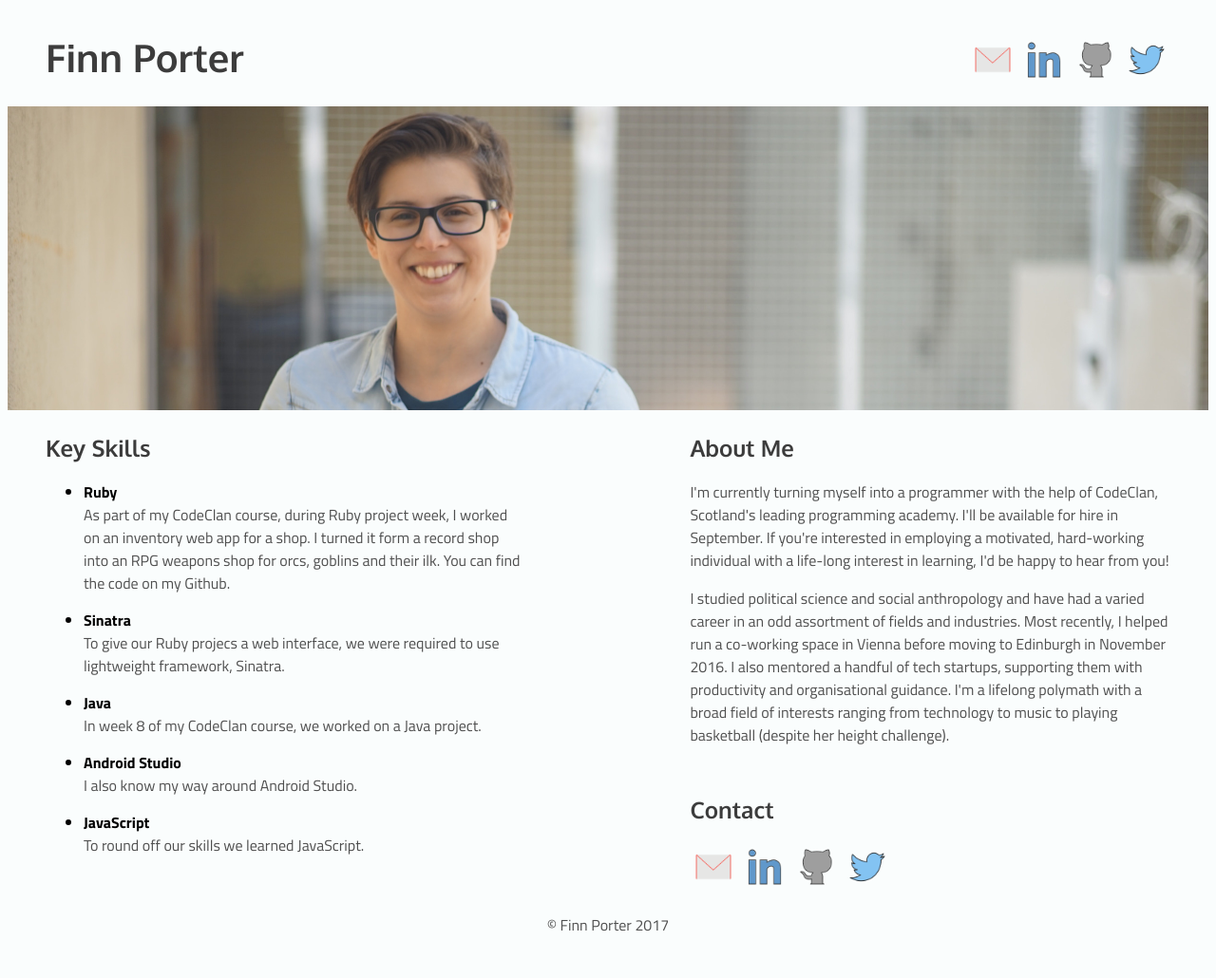
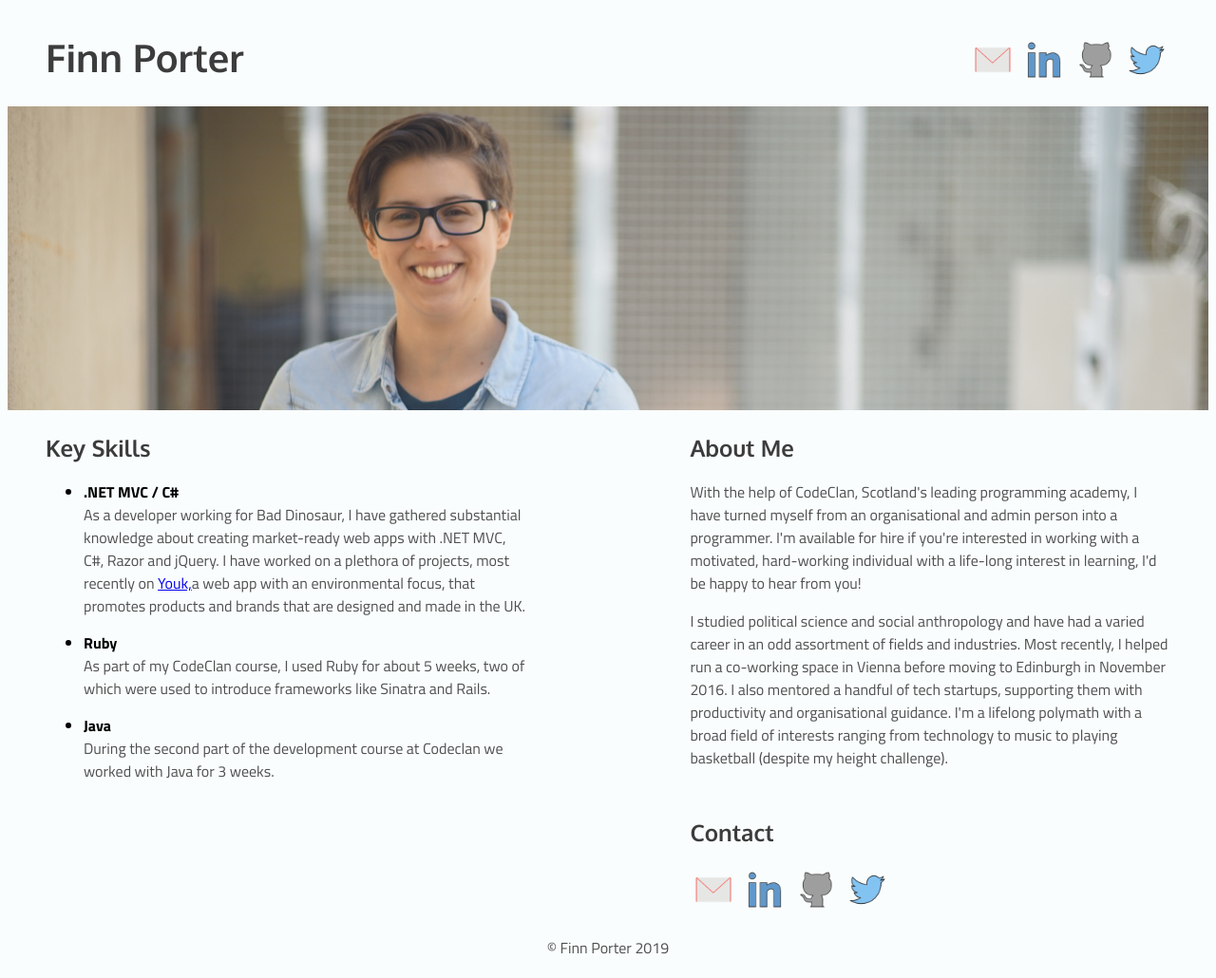
Before and after one commit to finnporter/finnporter, a plain HTML site: page index.html in a window 1280 px wide. Shown: the whole page at 95% size. Before the commit the page ends 1006 px from the top, so only its background shows below. Drawn offline with Linux system fonts and the light colour scheme.

Commit message:
copy changes

```diff
--- a/index.html
+++ b/index.html
@@ -1,7 +1,7 @@
 <!DOCTYPE html>
 <html lang="en-FB">
 <head>
-  <meta charset="utf-8" name="description" content="Finn Porter, junior developer for hire.">
+  <meta charset="utf-8" name="description" content="Finn Porter, developer for hire.">
   <meta name="author" content="Finn Porter">
   <meta name="viewport" content="width=device-width, initial-scale=1.0">
   <link rel="stylesheet" type="text/css" href="style.css">
@@ -16,7 +16,7 @@
     </div>
 
     <div class="box" id="social">
-      <a href="mailto:finn@finnporter.com?subject=Website%20Inquiry" target="_blank"><img class="icon" src="img/ico/Gmail.png"></a>
+      <a href="mailto:iamfinnporter@gmail.com?subject=Website%20Inquiry" target="_blank"><img class="icon" src="img/ico/Gmail.png"></a>
       <a href="https://www.linkedin.com/in/finnporter/" target="_blank"><img class="icon" src="img/ico/LinkedIn.png"></a>
       <a href="https://github.com/finnporter" target="_blank"><img class="icon" src="img/ico/Github.png"></a>
       <a href="https://twitter.com/finnporter" target="_blank"><img class="icon" src="img/ico/Twitter.png"></a>
@@ -32,16 +32,16 @@
       <div class="box">
         <h2>Key Skills</h2>
         <ul>
+          <li>.NET MVC / C#</li>
+          <p class="skills">As a developer working for Bad Dinosaur, I have gathered substantial knowledge about creating market-ready web apps
+             with .NET MVC, C#, Razor and jQuery. I have worked on a plethora of projects, most recently on
+              <a href="https://goyouk.com">Youk,</a>a web app with an environmental focus, that promotes products and brands
+              that are designed and made in the UK.</p>
           <li>Ruby</li>
-          <p class="skills">As part of my CodeClan course, during Ruby project week, I worked on an inventory web app for a shop. I turned it form a record shop into an RPG weapons shop for orcs, goblins and their ilk. You can find the code on my Github.</p>
-          <li>Sinatra</li>
-          <p class="skills">To give our Ruby projecs a web interface, we were required to use lightweight framework, Sinatra. </p>
+          <p class="skills">As part of my CodeClan course, I used Ruby for about 5 weeks, two of which were used to introduce
+             frameworks like Sinatra and Rails.</p>
           <li>Java</li>
-          <p class="skills">In week 8 of my CodeClan course, we worked on a Java project.</p>
-          <li>Android Studio</li>
-          <p class="skills">I also know my way around Android Studio.</p>
-          <li>JavaScript</li>
-          <p class="skills">To round off our skills we learned JavaScript.</p>
+          <p class="skills">During the second part of the development course at Codeclan we worked with Java for 3 weeks.</p>
         </ul>
       </div>
     </div>
@@ -49,8 +49,14 @@
     <div id="col2">
       <div class="box">
         <h2>About Me</h2>
-        <p>I'm currently turning myself into a programmer with the help of CodeClan, Scotland's leading programming academy. I'll be available for hire in September. If you're interested in employing a motivated, hard-working individual with a life-long interest in learning, I'd be happy to hear from you!</p>
-        <p>I studied political science and social anthropology and have had a varied career in an odd assortment of fields and industries. Most recently, I helped run a co-working space in Vienna before moving to Edinburgh in November 2016. I also mentored a handful of tech startups, supporting them with productivity and organisational guidance. I'm a lifelong polymath with a broad field of interests ranging from technology to music to playing basketball (despite her height challenge).</p>
+        <p>With the help of CodeClan, Scotland's leading programming academy, I have turned myself from an organisational and admin person into a programmer.
+          I'm available for hire if you're interested in working with a motivated, hard-working individual with a
+          life-long interest in learning, I'd be happy to hear from you!</p>
+        <p>I studied political science and social anthropology and have had
+          a varied career in an odd assortment of fields and industries. Most recently,
+          I helped run a co-working space in Vienna before moving to Edinburgh in November 2016.
+          I also mentored a handful of tech startups, supporting them with productivity and organisational guidance.
+          I'm a lifelong polymath with a broad field of interests ranging from technology to music to playing basketball (despite my height challenge).</p>
       </div>
       <div class="box" id="contact">
         <h2>Contact</h2>
@@ -63,7 +69,7 @@
 
   </div>
   <footer>
-    <p>&copy Finn Porter 2017</p>
+    <p>&copy Finn Porter 2019</p>
   </footer>
 
 </body>
```
